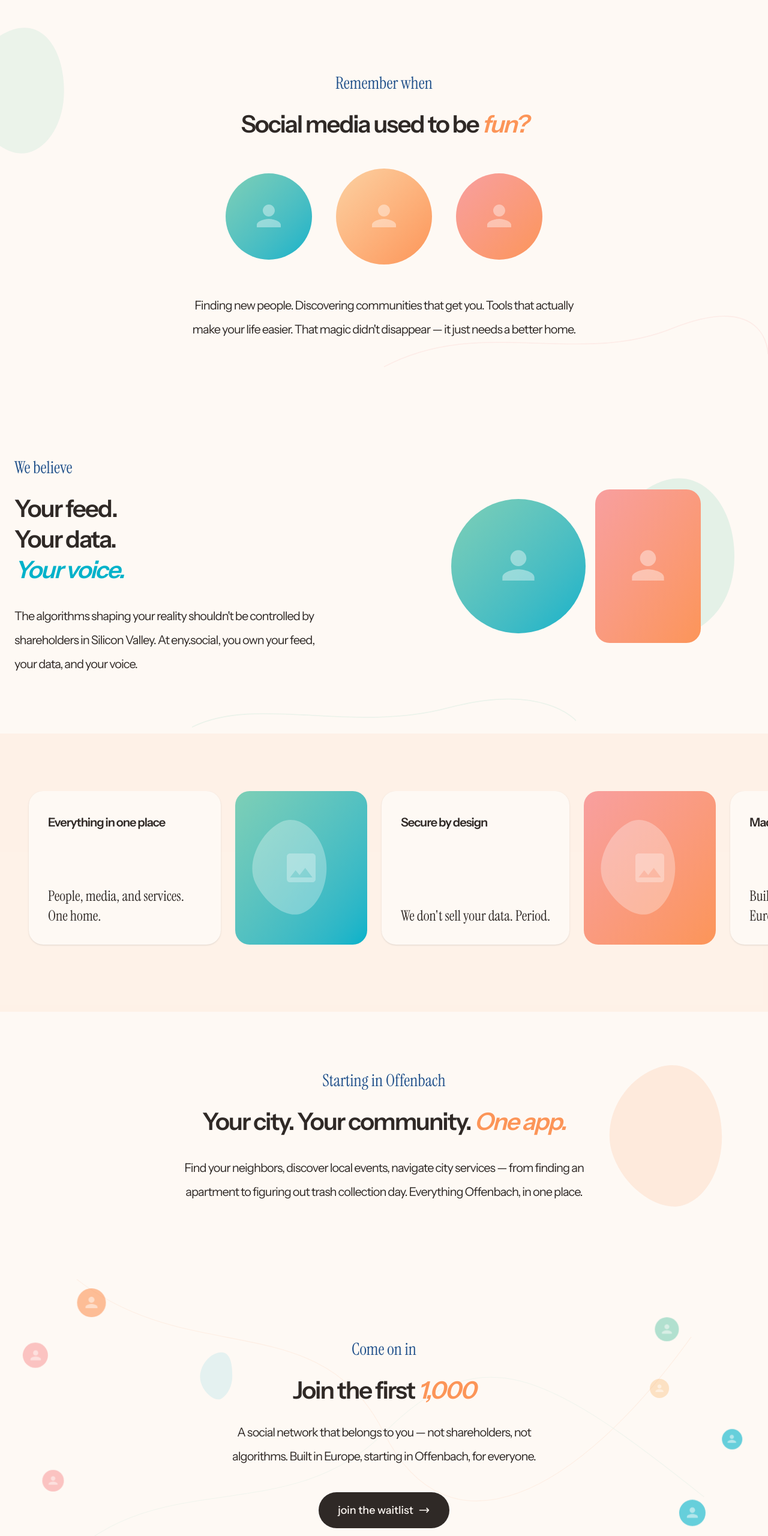
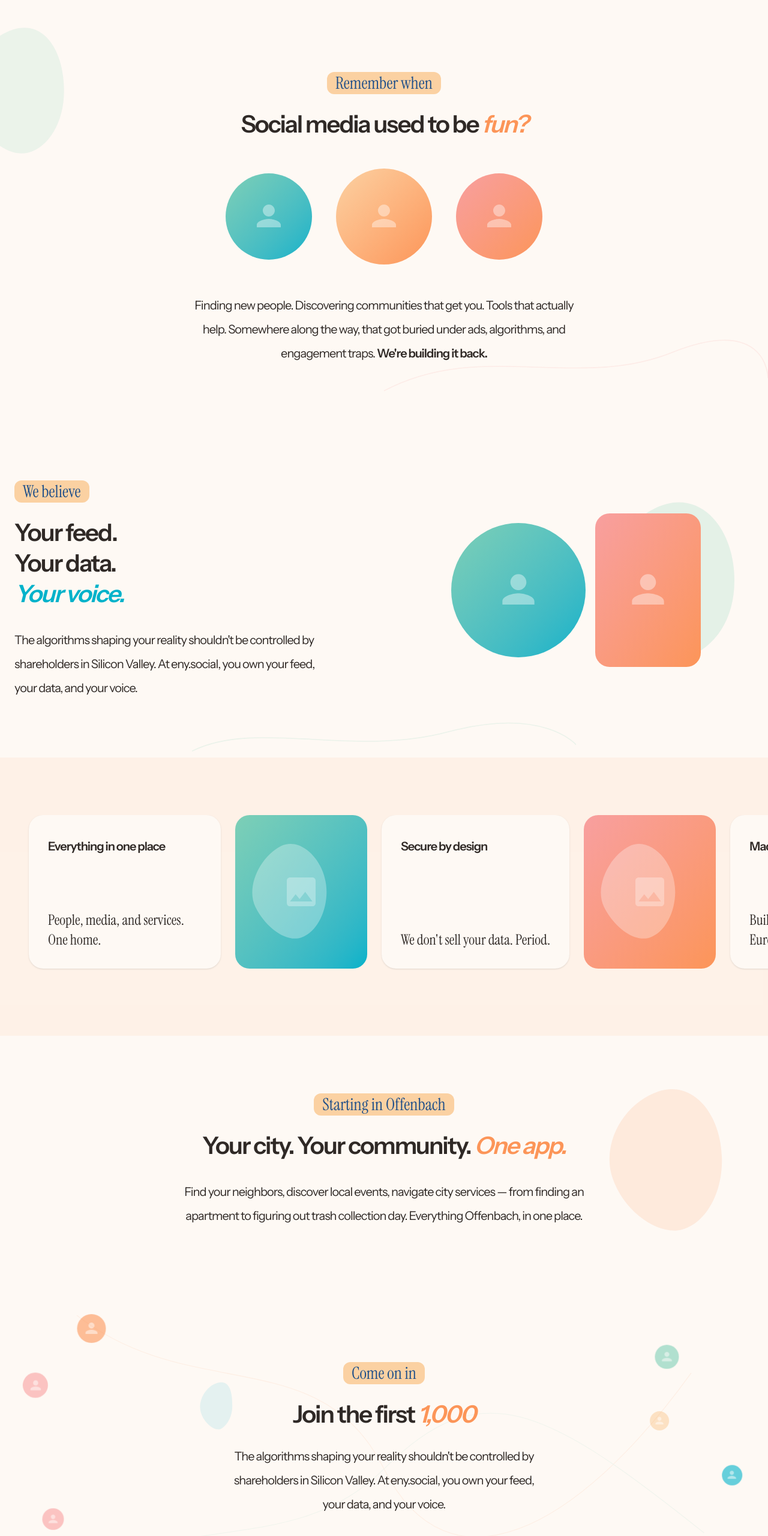
Before and after one commit to Krekeny/eny-social, a Next.js app: page / in a window 1280 px wide. Shown: the part 980-3541 px from the top of the page at 60% size. Built offline with nearby package versions, Linux system fonts and the light colour scheme.

Commit message:
refactor(labels): add pill optic to section intro labels

```diff
--- a/app/components/RememberWhen.tsx
+++ b/app/components/RememberWhen.tsx
@@ -24,16 +24,29 @@ export default function RememberWhen() {
         {/* Three circular photos */}
         <div className="mt-12 flex items-center justify-center gap-6 md:gap-10">
           {[
-            { bg: "from-monte-carlo to-pacific", size: "h-28 w-28 md:h-36 md:w-36" },
-            { bg: "from-apricot to-tangerine", size: "h-32 w-32 md:h-40 md:w-40" },
-            { bg: "from-cotton-candy to-tangerine", size: "h-28 w-28 md:h-36 md:w-36" },
+            {
+              bg: "from-monte-carlo to-pacific",
+              size: "h-28 w-28 md:h-36 md:w-36",
+            },
+            {
+              bg: "from-apricot to-tangerine",
+              size: "h-32 w-32 md:h-40 md:w-40",
+            },
+            {
+              bg: "from-cotton-candy to-tangerine",
+              size: "h-28 w-28 md:h-36 md:w-36",
+            },
           ].map((photo, i) => (
             <div
               key={i}
               className={`${photo.size} overflow-hidden rounded-full bg-gradient-to-br ${photo.bg}`}
             >
               <div className="flex h-full items-center justify-center text-white/40">
-                <svg className="h-12 w-12" fill="currentColor" viewBox="0 0 24 24">
+                <svg
+                  className="h-12 w-12"
+                  fill="currentColor"
+                  viewBox="0 0 24 24"
+                >
                   <path d="M12 12c2.7 0 5-2.3 5-5s-2.3-5-5-5-5 2.3-5 5 2.3 5 5 5zm0 2c-3.3 0-10 1.7-10 5v2h20v-2c0-3.3-6.7-5-10-5z" />
                 </svg>
               </div>
@@ -42,8 +55,10 @@ export default function RememberWhen() {
         </div>
 
         <p className="section-copy mx-auto mt-12 max-w-2xl">
-          Finding new people. Discovering communities that get you. Tools that actually make your
-          life easier. That magic didn&apos;t disappear — it just needs a better home.
+          Finding new people. Discovering communities that get you. Tools that
+          actually help. Somewhere along the way, that got buried under ads,
+          algorithms, and engagement traps.{" "}
+          <strong>We're building it back.</strong>
         </p>
       </div>
 
--- a/app/components/Waitlist.tsx
+++ b/app/components/Waitlist.tsx
@@ -12,8 +12,14 @@ const avatars = [
 ];
 
 const colors = [
-  "bg-tangerine", "bg-monte-carlo", "bg-cotton-candy", "bg-pacific",
-  "bg-apricot", "bg-monte-carlo", "bg-cotton-candy", "bg-pacific",
+  "bg-tangerine",
+  "bg-monte-carlo",
+  "bg-cotton-candy",
+  "bg-pacific",
+  "bg-apricot",
+  "bg-monte-carlo",
+  "bg-cotton-candy",
+  "bg-pacific",
 ];
 
 export default function Waitlist() {
@@ -30,7 +36,9 @@ export default function Waitlist() {
             right: "right" in avatar ? avatar.right : undefined,
             width: avatar.size,
             height: avatar.size,
-            animation: `${i % 2 === 0 ? "float" : "float-slow"} ${6 + i}s ease-in-out infinite`,
+            animation: `${i % 2 === 0 ? "float" : "float-slow"} ${
+              6 + i
+            }s ease-in-out infinite`,
             animationDelay: `${avatar.delay}s`,
           }}
         >
@@ -68,21 +76,28 @@ export default function Waitlist() {
       </svg>
 
       {/* Small blob accents */}
-      <svg className="absolute left-1/4 top-1/4 h-24 w-24 opacity-10" viewBox="0 0 100 100" fill="none">
-        <path d="M70 50C70 70 60 85 50 90C40 95 20 80 15 60C10 40 25 15 45 10C65 5 70 25 70 50Z" fill="var(--pacific-blue)" />
+      <svg
+        className="absolute left-1/4 top-1/4 h-24 w-24 opacity-10"
+        viewBox="0 0 100 100"
+        fill="none"
+      >
+        <path
+          d="M70 50C70 70 60 85 50 90C40 95 20 80 15 60C10 40 25 15 45 10C65 5 70 25 70 50Z"
+          fill="var(--pacific-blue)"
+        />
       </svg>
 
       <div className="relative mx-auto max-w-2xl text-center">
         <span className="section-intro-label">Come on in</span>
 
         <h2 className="mt-6">
-          Join the first{" "}
-          <span className="italic text-tangerine">1,000</span>
+          Join the first <span className="italic text-tangerine">1,000</span>
         </h2>
 
         <p className="section-copy mx-auto mt-6 max-w-lg">
-          A social network that belongs to you — not shareholders, not algorithms. Built in Europe,
-          starting in Offenbach, for everyone.
+          The algorithms shaping your reality shouldn't be controlled by
+          shareholders in Silicon Valley. At eny.social, you own your feed, your
+          data, and your voice.
         </p>
 
         <a
@@ -97,7 +112,11 @@ export default function Waitlist() {
             stroke="currentColor"
             strokeWidth={2}
           >
-            <path strokeLinecap="round" strokeLinejoin="round" d="M17 8l4 4m0 0l-4 4m4-4H3" />
+            <path
+              strokeLinecap="round"
+              strokeLinejoin="round"
+              d="M17 8l4 4m0 0l-4 4m4-4H3"
+            />
           </svg>
         </a>
       </div>
--- a/app/components/WeBelieve.tsx
+++ b/app/components/WeBelieve.tsx
@@ -16,8 +16,9 @@ export default function WeBelieve() {
             </h2>
 
             <p className="section-copy mt-8 max-w-lg">
-              The algorithms shaping your reality shouldn&apos;t be controlled by shareholders in
-              Silicon Valley. At eny.social, you own your feed, your data, and your voice.
+              The algorithms shaping your reality shouldn't be controlled by
+              shareholders in Silicon Valley. At eny.social, you own your feed,
+              your data, and your voice.
             </p>
           </div>
 
@@ -39,7 +40,11 @@ export default function WeBelieve() {
               {/* Circular photo */}
               <div className="h-48 w-48 overflow-hidden rounded-full bg-gradient-to-br from-monte-carlo to-pacific md:h-56 md:w-56">
                 <div className="flex h-full items-center justify-center text-white/40">
-                  <svg className="h-16 w-16" fill="currentColor" viewBox="0 0 24 24">
+                  <svg
+                    className="h-16 w-16"
+                    fill="currentColor"
+                    viewBox="0 0 24 24"
+                  >
                     <path d="M12 12c2.7 0 5-2.3 5-5s-2.3-5-5-5-5 2.3-5 5 2.3 5 5 5zm0 2c-3.3 0-10 1.7-10 5v2h20v-2c0-3.3-6.7-5-10-5z" />
                   </svg>
                 </div>
@@ -47,7 +52,11 @@ export default function WeBelieve() {
               {/* Rounded rectangle photo */}
               <div className="h-56 w-40 overflow-hidden rounded-3xl bg-gradient-to-br from-cotton-candy to-tangerine md:h-64 md:w-44">
                 <div className="flex h-full items-center justify-center text-white/40">
-                  <svg className="h-16 w-16" fill="currentColor" viewBox="0 0 24 24">
+                  <svg
+                    className="h-16 w-16"
+                    fill="currentColor"
+                    viewBox="0 0 24 24"
+                  >
                     <path d="M12 12c2.7 0 5-2.3 5-5s-2.3-5-5-5-5 2.3-5 5 2.3 5 5 5zm0 2c-3.3 0-10 1.7-10 5v2h20v-2c0-3.3-6.7-5-10-5z" />
                   </svg>
                 </div>
--- a/app/globals.css
+++ b/app/globals.css
@@ -31,12 +31,16 @@ body {
 
 /* Section intro label */
 .section-intro-label {
+  display: inline-block;
+  border-radius: 12px;
+  /* background: color-mix(in srgb, var(--apricot-dream) 8%, transparent); */
+  background: var(--apricot-dream);
+  padding: 0 14px;
   font-family: var(--font-instrument-serif);
   font-size: 28px;
   font-weight: 400;
   line-height: normal;
   color: var(--dusk-blue);
-  text-align: center;
 }
 
 /* Headline label — cards and hero sub-label */
```
